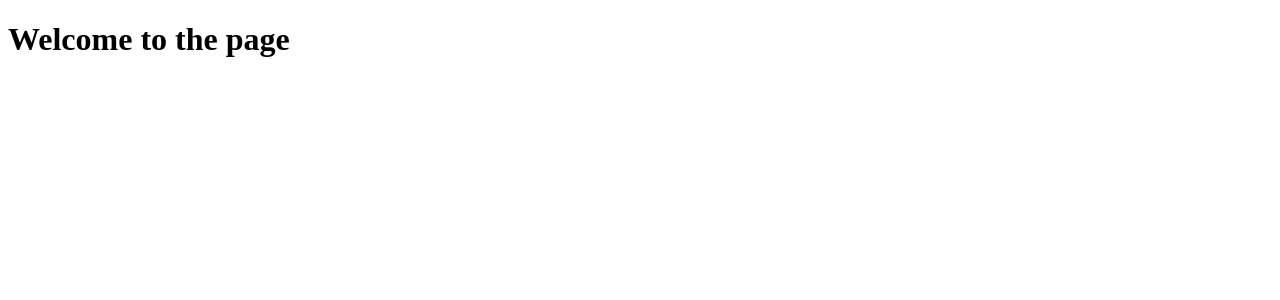
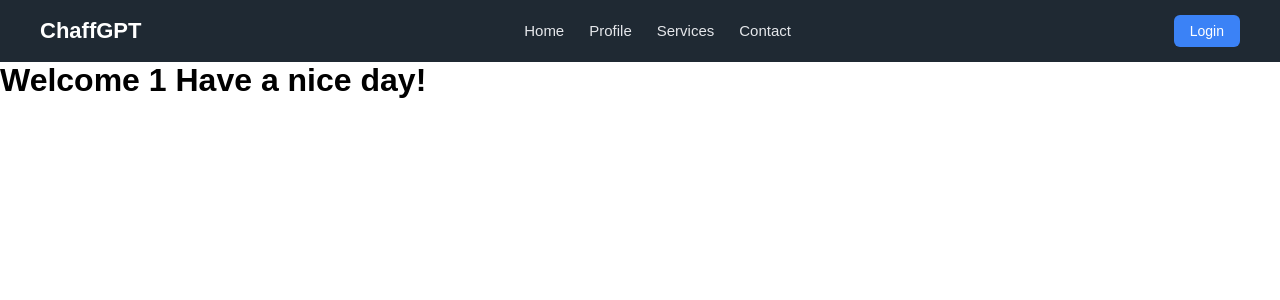
Before and after one commit to RalphIan03/php_noynay, a PHP site: page /pages/dashboard.php?name=1 in a window 1280 px wide. Shown: the top 300 px of the page. Run offline with PHP 8.4, Linux system fonts and the light colour scheme.

Commit message:
dashboard progress

```diff
--- /dev/null
+++ b/css/dashboard.css
@@ -0,0 +1,56 @@
+/* Reset */
+* {
+    margin: 0;
+    padding: 0;
+    box-sizing: border-box;
+    font-family: Arial, Helvetica, sans-serif;
+}
+
+/* Navbar container */
+.navbar {
+    display: flex;
+    justify-content: space-between;
+    align-items: center;
+    background-color: #1f2933;
+    padding: 15px 40px;
+}
+
+/* Logo */
+.logo {
+    color: #ffffff;
+    font-size: 22px;
+    font-weight: bold;
+}
+
+/* Navigation links */
+.nav-links {
+    list-style: none;
+    display: flex;
+    gap: 25px;
+}
+
+.nav-links li a {
+    color: #e5e7eb;
+    text-decoration: none;
+    font-size: 15px;
+    transition: color 0.3s ease;
+}
+
+.nav-links li a:hover {
+    color: #60a5fa;
+}
+
+/* Login button */
+.login-btn {
+    background-color: #3b82f6;
+    color: #ffffff;
+    padding: 8px 16px;
+    border-radius: 6px;
+    text-decoration: none;
+    font-size: 14px;
+    transition: background-color 0.3s ease;
+}
+
+.login-btn:hover {
+    background-color: #2563eb;
+}
--- a/pages/dashboard.php
+++ b/pages/dashboard.php
@@ -1,11 +1,32 @@
+<?php
+$name = $_GET['name'];
+?>
+
 <!DOCTYPE html>
 <html lang="en">
+
 <head>
     <meta charset="UTF-8">
     <meta name="viewport" content="width=device-width, initial-scale=1.0">
-    <title>Document</title>
+    <title>ChaffGpt2</title>
+    <link rel="stylesheet" href="../css/dashboard.css">
 </head>
+
 <body>
-    <h1>Welcome to the page</h1>
+    <nav class="navbar">
+        <div class="logo">ChaffGPT</div>
+
+        <ul class="nav-links">
+            <li><a href="#">Home</a></li>
+            <li><a href="#">Profile</a></li>
+            <li><a href="#">Services</a></li>
+            <li><a href="#">Contact</a></li>
+        </ul>
+
+        <a href="#" class="login-btn">Login</a>
+    </nav>
+
+    <h1>Welcome <?= $name ?> Have a nice day!</h1>
 </body>
+
 </html>
--- a/pages/functions/loginFunction.php
+++ b/pages/functions/loginFunction.php
@@ -6,11 +6,12 @@ if(isset($_POST['username']) && isset($_POST['password'])){
 
     $my_uname = "admin";
     $my_pass = "admin1234";
+    $user_name = "Chaff Latreel Mark Amad";
 
     if($username == $my_uname && $password == $my_pass){
-        echo "<script> window.location.href = '../dashboard.php'</script>";
+        echo "<script> window.location.href = '../dashboard.php?name=".$user_name."'</script>";
     }else{
-         echo "<script> window.location.href = '../login.php'</script>";
+         echo "<script> window.location.href = '../login.php?status=false'</script>";
     }
 }
 ?>
--- a/pages/login.php
+++ b/pages/login.php
@@ -1,3 +1,9 @@
+
+<?php
+    if(isset($_GET['status']) && $_GET['status'] == "false"){
+        echo "<script> alert('Username and Password is incorrect'); </script>";
+    }
+?>
 <!DOCTYPE html>
 <html lang="en">
 
```
